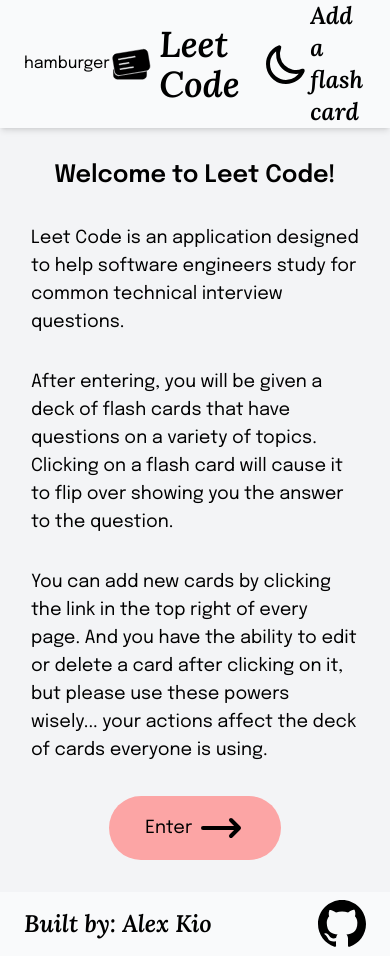
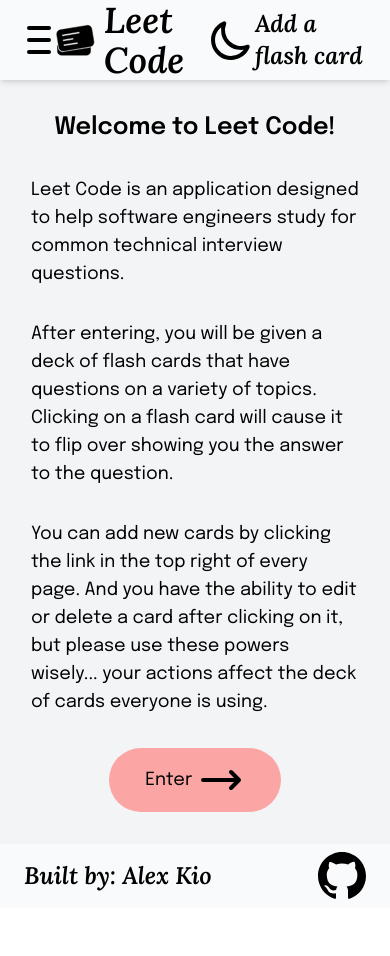
Before and after one commit to alexmkio/leet-cards, a Next.js app: page / in a window 390 px wide. After the commit the page ends 908 px from the top, so only its background shows below. Built offline with nearby package versions, Linux system fonts and the light colour scheme; no server answers.

Commit message:
Add hamburger with transition

```diff
--- a/components/Header.tsx
+++ b/components/Header.tsx
@@ -1,8 +1,11 @@
+import { useState } from 'react';
 import { useRouter } from 'next/router'
 import Link from 'next/link'
 import { useTheme } from '../context/ThemeContext'
 
 export default function Header() {
+  const [isOpen, setIsOpen] = useState(false);
+  const genericHamburgerLine = `h-1 w-6 my-1 rounded-full bg-black transition ease transform duration-300`;
   const router = useRouter()
   const { darkMode, changeTheme } = useTheme()
 
@@ -47,7 +50,30 @@ export default function Header() {
   return (
     <header className="p-0 md:p-2 px-6 md:px-40 bg-gray-50 shadow-md sticky top-0 z-50 dark:bg-gray-700">
       <nav className="flex justify-between items-center">
-        <div className="md:hidden">hamburger</div>
+        <button
+          className="md:hidden flex flex-col h-12 w-12 justify-center items-center group"
+          onClick={() => setIsOpen(!isOpen)}
+        >
+          <div
+            className={`${genericHamburgerLine} ${
+              isOpen
+                ? "rotate-45 translate-y-3 group-hover:bg-red-500 dark:bg-gray-50 dark:group-hover:bg-green-300"
+                : "group-hover:bg-red-500 dark:bg-gray-50 dark:group-hover:bg-green-300"
+            }`}
+          />
+          <div
+            className={`${genericHamburgerLine} ${
+              isOpen ? "opacity-0" : "group-hover:bg-red-500 dark:bg-gray-50 dark:group-hover:bg-green-300"
+            }`}
+          />
+          <div
+            className={`${genericHamburgerLine} ${
+              isOpen
+                ? "-rotate-45 -translate-y-3 group-hover:bg-red-500 dark:bg-gray-50 dark:group-hover:bg-green-300"
+                : "group-hover:bg-red-500 dark:bg-gray-50 dark:group-hover:bg-green-300"
+            }`}
+          />
+        </button>
         {logo}
         <div className="sm:hidden md:block" onClick={() => changeTheme()}>
           {modeIcon}
```
